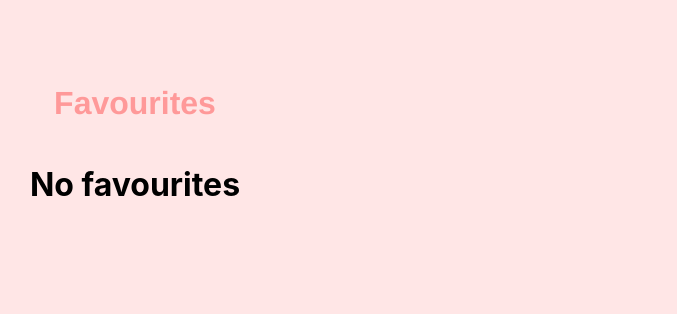
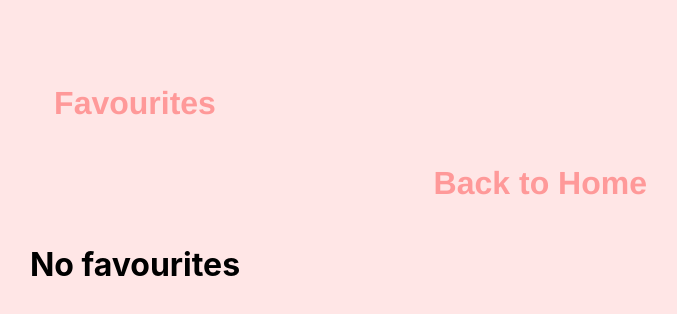
Before and after one commit to saikumartyny/task, a React (Create React App) app: page /favourites in a window 1280 px wide. Shown: the top 314 px of the page, without its empty margins (505-1182 px from the left). Built offline with nearby package versions, Linux system fonts and the light colour scheme.

Commit message:
some changes

```diff
--- a/src/Favourites/index.tsx
+++ b/src/Favourites/index.tsx
@@ -1,4 +1,4 @@
-import { useLocation } from "react-router-dom";
+import { useLocation, Link } from "react-router-dom";
 import { ResultsType } from "../Spells/types";
 
 const Favourites = () => {
@@ -11,8 +11,13 @@ const Favourites = () => {
   return (
     <div className="main-container">
       <h1 className="text-style fa">Favourites</h1>
+      <Link className="link" to="/">
+        <h1 className="text-style">Back to Home</h1>
+      </Link>
       {filteredData === undefined ? (
-        <h1>No favourites</h1>
+        <>
+          <h1>No favourites</h1>
+        </>
       ) : (
         <table>
           <thead>
--- a/src/Spells/index.tsx
+++ b/src/Spells/index.tsx
@@ -50,10 +50,10 @@ const Spells = () => {
         <Oval
           height={80}
           width={80}
-          color="#494d4b"
+          color="#ff9999"
           visible={true}
           ariaLabel="oval-loading"
-          secondaryColor="#6f7371"
+          secondaryColor="#ffb3b3"
           strokeWidth={2}
           strokeWidthSecondary={2}
         />
--- a/src/Spells/styles.css
+++ b/src/Spells/styles.css
@@ -44,7 +44,7 @@ tr {
 }
 
 .link {
-  all: unset;
+  text-decoration: none;
 }
 
 .text-style {
@@ -58,3 +58,9 @@ tr {
 .fa {
   text-align: center;
 }
+
+@media screen and (max-width: 576px) {
+  table {
+    width: 100vw;
+  }
+}
```
